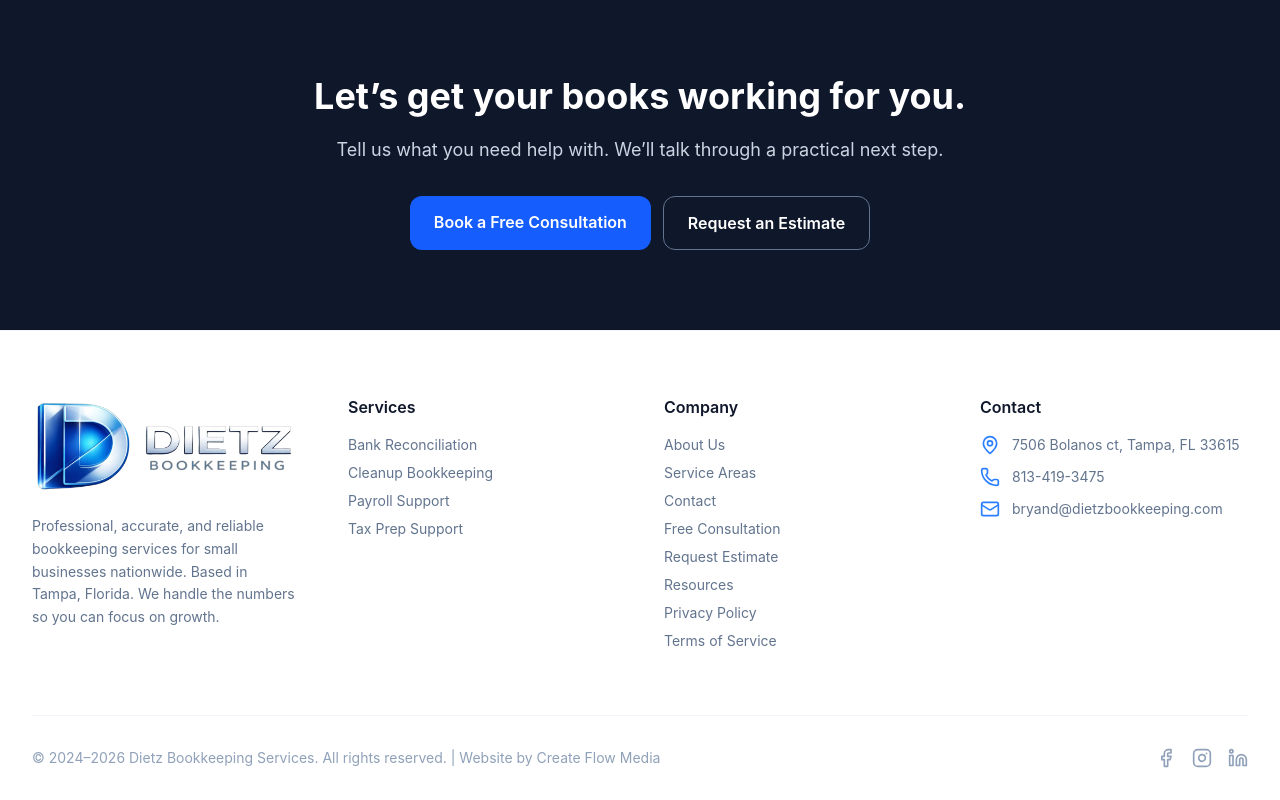
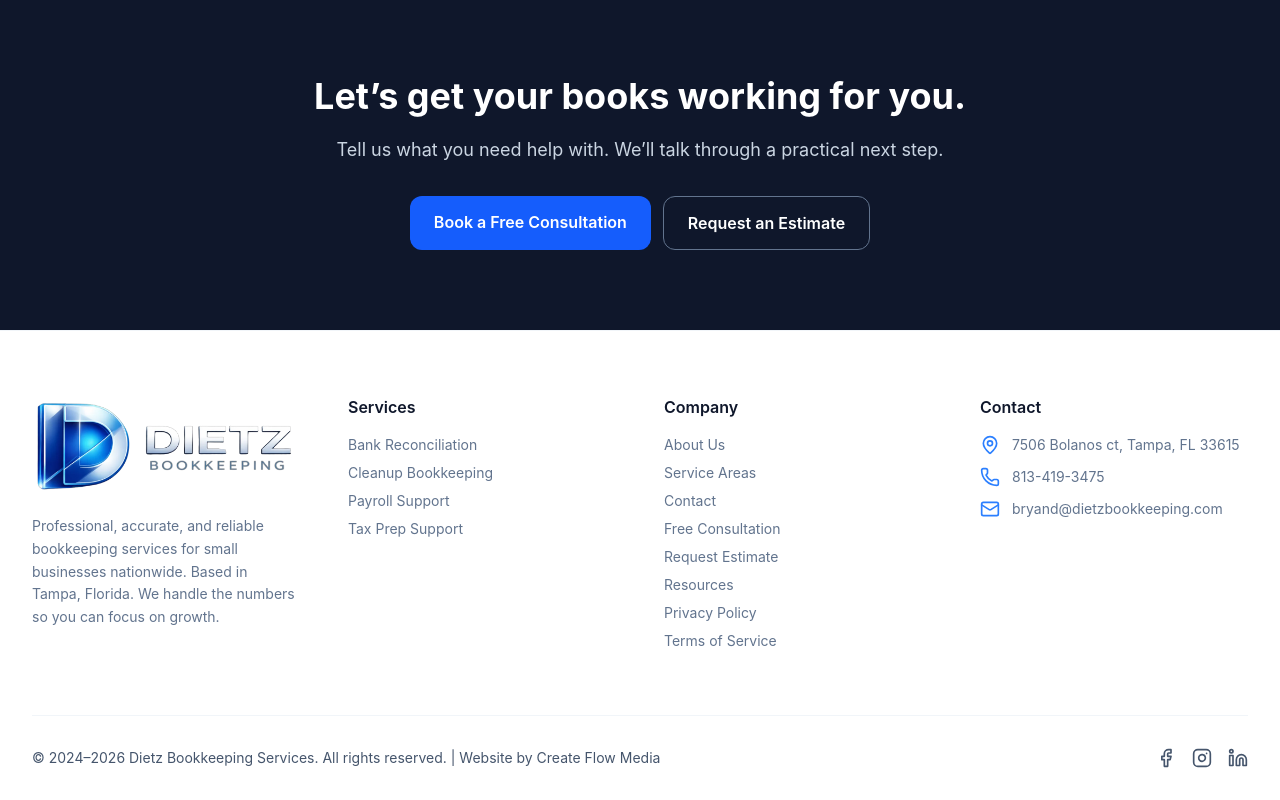
Before and after one commit to dietzbp-lgtm/dietz-bookkeeping-website, a React (Vite) app: page / in a window 1280 px wide. Shown: the part 4841-5641 px from the top of the page. Built offline with nearby package versions, Linux system fonts and the light colour scheme.

Commit message:
PR18: improve white-background text contrast in src/components/Footer.tsx

```diff
--- a/src/components/Footer.tsx
+++ b/src/components/Footer.tsx
@@ -87,13 +87,13 @@ const Footer = () => {
         </div>
 
         <div className="mt-16 pt-8 border-t border-slate-100 flex flex-col md:flex-row justify-between items-center gap-4">
-          <p className="text-sm text-slate-400">
-            © 2024–{new Date().getFullYear()} Dietz Bookkeeping Services. All rights reserved. | Website by <a href="https://createflowmedia.com" target="_blank" rel="noopener noreferrer" className="hover:text-blue-500 transition-colors">Create Flow Media</a>
+          <p className="text-sm text-slate-600">
+            © 2024–{new Date().getFullYear()} Dietz Bookkeeping Services. All rights reserved. | Website by <a href="https://createflowmedia.com" target="_blank" rel="noopener noreferrer" className="hover:text-blue-700 transition-colors">Create Flow Media</a>
           </p>
           <div className="flex gap-4">
-            <a href="https://www.facebook.com/profile.php?id=61573021914343" aria-label="Dietz Bookkeeping on Facebook (opens in a new tab)" target="_blank" rel="noopener noreferrer" className="text-slate-400 hover:text-blue-500 transition-colors"><Facebook className="h-5 w-5" /></a>
-            <a href="https://www.instagram.com/dietzbookkeeping/" aria-label="Dietz Bookkeeping on Instagram (opens in a new tab)" target="_blank" rel="noopener noreferrer" className="text-slate-400 hover:text-blue-500 transition-colors"><Instagram className="h-5 w-5" /></a>
-            <a href="https://www.linkedin.com/in/bryan-dietz-734575350/" aria-label="Dietz Bookkeeping on LinkedIn (opens in a new tab)" target="_blank" rel="noopener noreferrer" className="text-slate-400 hover:text-blue-500 transition-colors"><Linkedin className="h-5 w-5" /></a>
+            <a href="https://www.facebook.com/profile.php?id=61573021914343" aria-label="Dietz Bookkeeping on Facebook (opens in a new tab)" target="_blank" rel="noopener noreferrer" className="text-slate-600 hover:text-blue-700 transition-colors"><Facebook className="h-5 w-5" /></a>
+            <a href="https://www.instagram.com/dietzbookkeeping/" aria-label="Dietz Bookkeeping on Instagram (opens in a new tab)" target="_blank" rel="noopener noreferrer" className="text-slate-600 hover:text-blue-700 transition-colors"><Instagram className="h-5 w-5" /></a>
+            <a href="https://www.linkedin.com/in/bryan-dietz-734575350/" aria-label="Dietz Bookkeeping on LinkedIn (opens in a new tab)" target="_blank" rel="noopener noreferrer" className="text-slate-600 hover:text-blue-700 transition-colors"><Linkedin className="h-5 w-5" /></a>
           </div>
         </div>
       </div>
```
